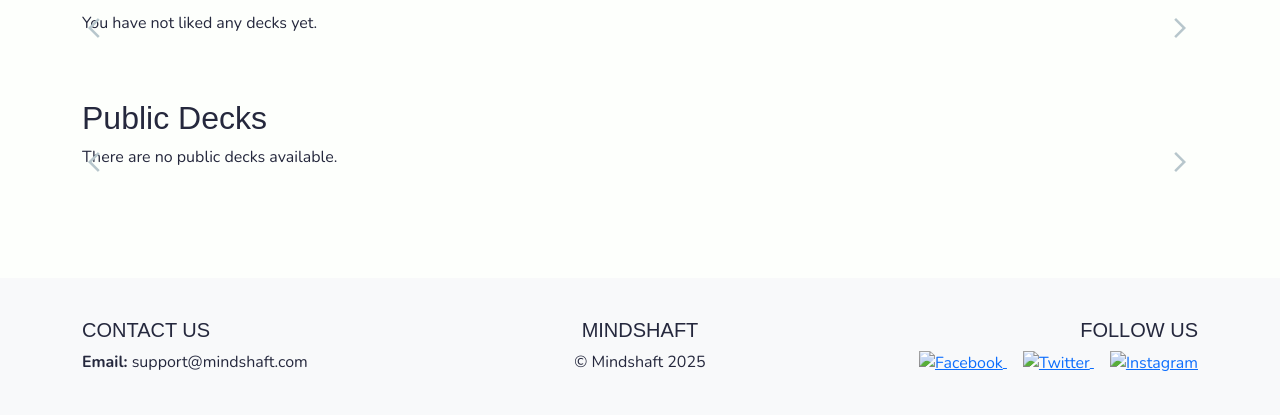
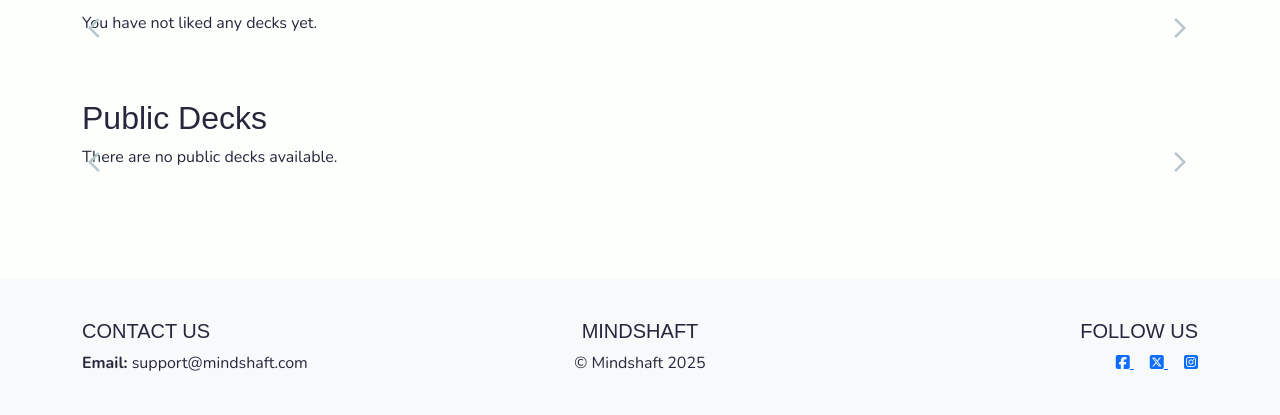
Before and after one commit to joe-aswonvos/hackathon-mind-shaft, a Django app: page / in a window 1280 px wide. Shown: the part 385-800 px from the top of the page. Run offline with Django 5.2, Linux system fonts and the light colour scheme; some libraries are stand-ins or nearby versions; some web fonts are replaced.

Commit message:
Use FontAwesome icons in the footer social links
Replaced image-based icons with FontAwesome icons for Facebook, Twitter, and Instagram in the footer. Also, added the FontAwesome script to the base template for consistent icon rendering. This improves style consistency and reduces reliance on external image assets.

```diff
--- a/templates/base.html
+++ b/templates/base.html
@@ -27,6 +27,8 @@
 
 <!-- Bootstrap JS -->
 <script src="https://cdn.jsdelivr.net/npm/bootstrap@5.3.3/dist/js/bootstrap.bundle.min.js" integrity="sha384-YvpcrYf0tY3lHB60NNkmXc5s9fDVZLESaAA55NDzOxhy9GkcIdslK1eN7N6jIeHz" crossorigin="anonymous"></script>
+<!--FontAwesome-->
+<script src="https://kit.fontawesome.com/5c14c611eb.js" crossorigin="anonymous"></script>
 <!-- Custom JS -->
 <script src="{% static 'js/script.js' %}"></script>
 
--- a/templates/snippets/footer.html
+++ b/templates/snippets/footer.html
@@ -21,13 +21,13 @@
             <div class="col-lg-4 col-md-12 mb-4 mb-md-0 text-end">
                 <h5 class="text-uppercase">Follow Us</h5>
                 <a href="https://www.facebook.com" class="me-3" target="_blank">
-                    <img src="" alt="Facebook" width="24" height="24">
+                    <i class="fa-brands fa-square-facebook"></i>
                 </a>
                 <a href="https://www.twitter.com" class="me-3" target="_blank">
-                    <img src="" alt="Twitter" width="24" height="24">
+                    <i class="fa-brands fa-square-x-twitter"></i>
                 </a>
                 <a href="https://www.instagram.com" target="_blank">
-                    <img src="" alt="Instagram" width="24" height="24">
+                    <i class="fa-brands fa-square-instagram"></i>
                 </a>
             </div>
         </div>
```
